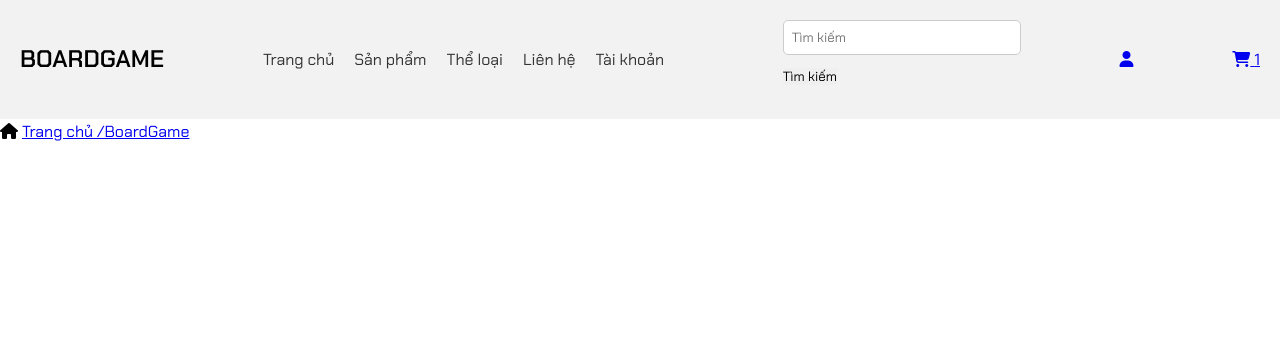
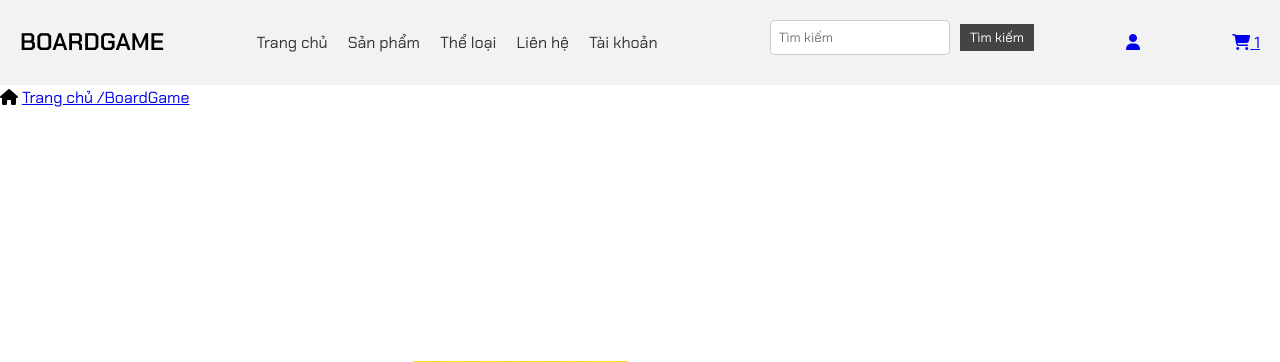
Before and after one commit to tuthihue/Boardgame, a PHP site: page /product-details.php?id=2 in a window 1280 px wide. Shown: the top 362 px of the page. Run offline with PHP 8.4, Linux system fonts and the light colour scheme; data comes from the database, SQL or seed files in the repository.

Commit message:
Chỉnh sửa lỗi thanh tìm kiếm ở file product-details.php

```diff
--- a/BoardGame/CSS/search.css
+++ b/BoardGame/CSS/search.css
@@ -263,6 +263,7 @@ body {
 .pay button:hover {
   transform: scale(1.1);
 }
+
 /* CSS cho footer */
 #footer {
   background-color: #24262b;
--- a/BoardGame/product-details.php
+++ b/BoardGame/product-details.php
@@ -36,10 +36,39 @@
         <li><a href="account.php">Tài khoản</a></li>
       </ul>
     </nav>
+    <style>
+  .search-bar {
+    display: flex;
+    align-items: center;
+  }
+
+  .search-bar #search-form {
+    display: flex;
+    align-items: center;
+  }
+
+  .search-bar input[type="text"],
+  .search-bar button[type="submit"] {
+    margin: 0;
+  }
+
+  .search-bar input[type="text"] {
+    flex: 1;
+  }
+
+  .search-bar button[type="submit"] {
+    margin-left: 10px;
+    background-color: #444; /* Màu xám đậm hơn cho nút tìm kiếm */
+    color: #fff; /* Màu chữ trắng cho nút tìm kiếm */
+    border: none;
+    padding: 5px 10px;
+    cursor: pointer;
+  }
+</style>
     <div class="search-bar">
     <form id="search-form" method="post" action="search.php">
         <input type="text" name="noidung" placeholder="Tìm kiếm">
-        <button type="submit" name="btn" id="search-btn">Tìm kiếm</button>
+        <button type="submit" name="btn" id="search-btn"> Tìm kiếm </button>
     </form>
     </div>
     <?php
```
